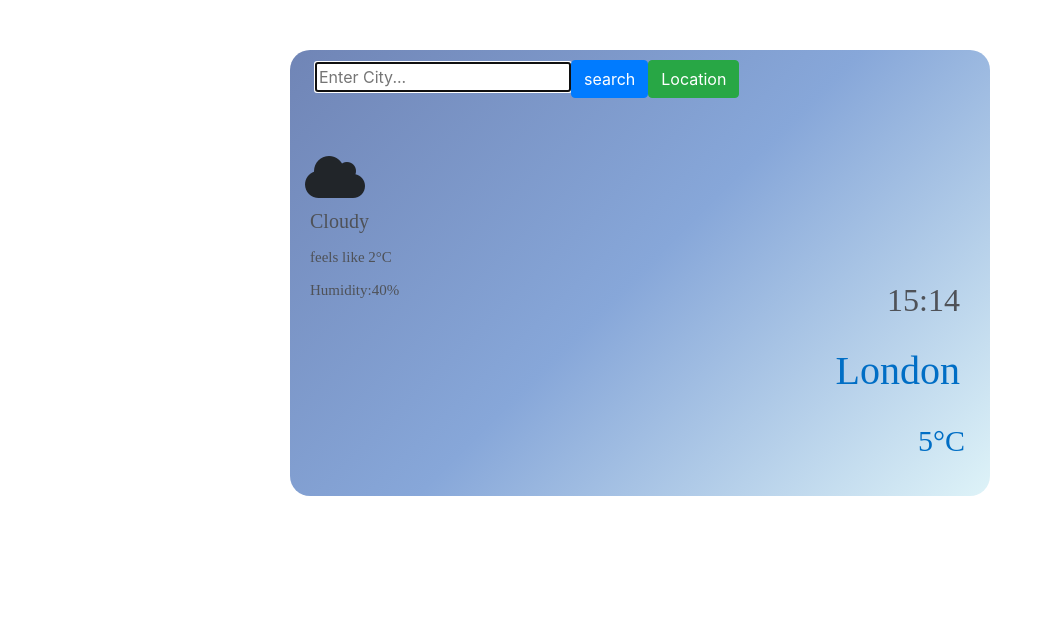
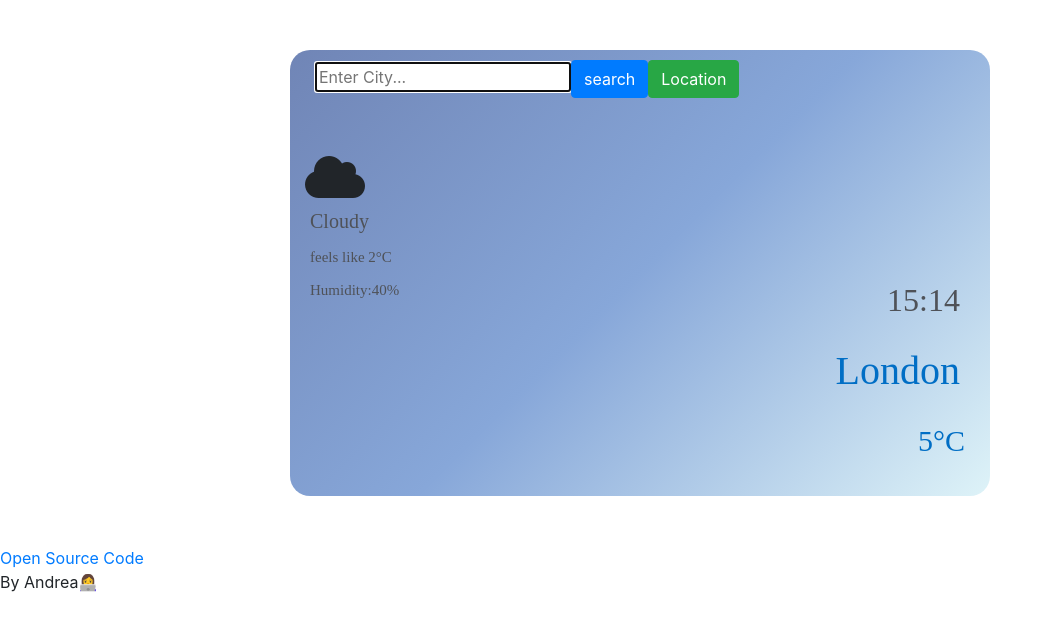
Before and after one commit to Tweedcam/weather-react, a React (Create React App) app: page / in a window 1280 px wide. Shown: the top 630 px of the page, without its empty margins (0-1052 px from the left). Built offline with nearby package versions, Linux system fonts and the light colour scheme; a web font is replaced by a local one.

Commit message:
added github link

```diff
--- a/src/App.js
+++ b/src/App.js
@@ -12,7 +12,9 @@ export default function App() {
     <div className="App" className="wrapper">
       < Search />
       <Weather /> <City />
+    </div>
 
-    </div>
+
+
   );
 }
--- a/src/Search.css
+++ b/src/Search.css
@@ -2,3 +2,12 @@
     display: block;
     padding: 30px;
   }
+
+  .git{
+    display:block;
+    padding:30px
+  }
+
+  .creator{
+    display:block;
+  }
--- a/src/index.js
+++ b/src/index.js
@@ -7,6 +7,7 @@ import reportWebVitals from './reportWebVitals';
 ReactDOM.render(
   <React.StrictMode>
     <App />
+    < a href="https://github.com/Tweedcam/weather-react" className="git">Open Source Code</a><p className="creator">By Andrea👩‍💻</p>
   </React.StrictMode>,
   document.getElementById('root')
 );
```
